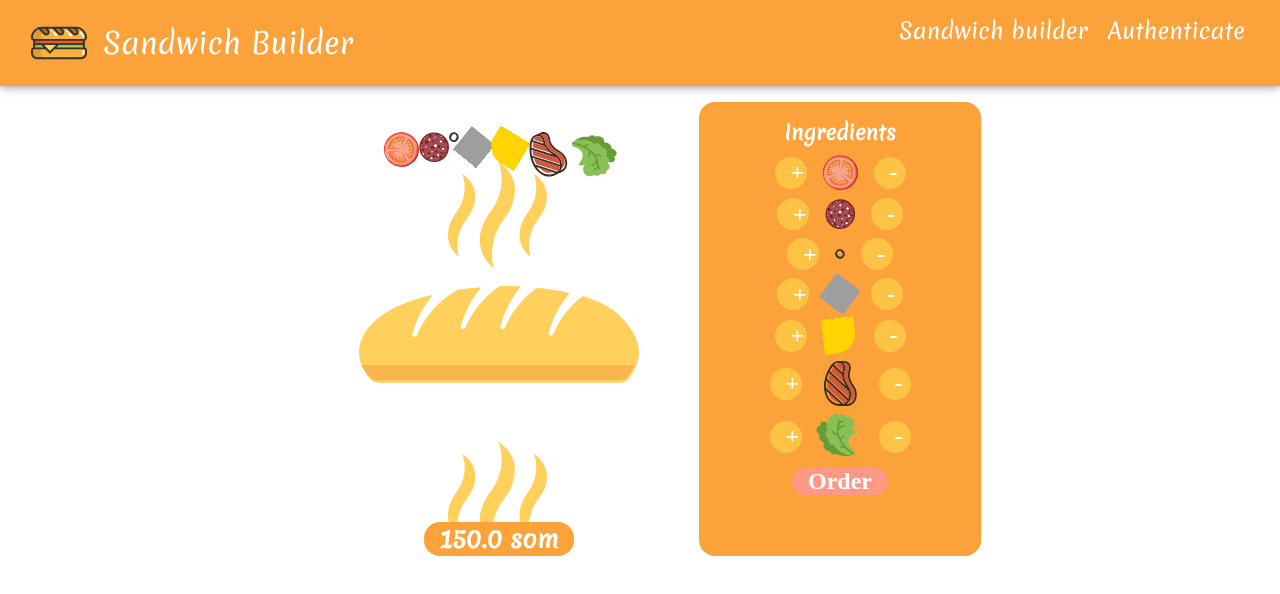
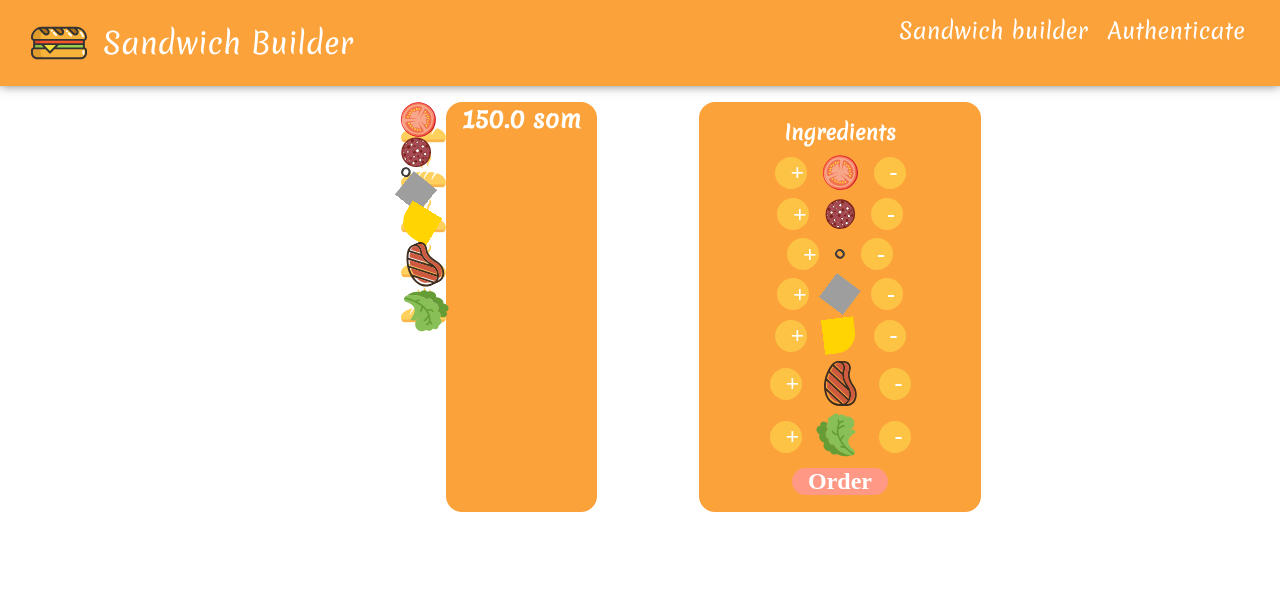
Before and after one commit to Meerim022028/builder, a React (Create React App) app: page / in a window 1280 px wide. Shown: the top 594 px of the page. Built offline with nearby package versions, Linux system fonts and the light colour scheme; grey boxes are pictures that could not be loaded.

Commit message:
changes SandwichPrewies

```diff
--- a/src/componets/SandwichBuilder/SandwichPreview/SandwichPreview.js
+++ b/src/componets/SandwichBuilder/SandwichPreview/SandwichPreview.js
@@ -1,7 +1,7 @@
 
 import SandwichIngredient from "../SandwichIngredient/SandwichIngredient";
 import classes from "./SandwichPreview.module.css";
-import ingredientsBackground from "../../../images/bread.svg";
+import breadBackground from "../../../images/bread.svg";
 
 
 
@@ -20,8 +20,8 @@ return (
       <div/>
 
       <div
-          className={classes.ingredients}
-          style={{ backgroundImage: `url(${ingredientsBackground})` }}>
+          className={classes.bread}
+          style={{ backgroundImage: `url(${breadBackground})` }}>
           {result}
         </div>
       </div>
```
